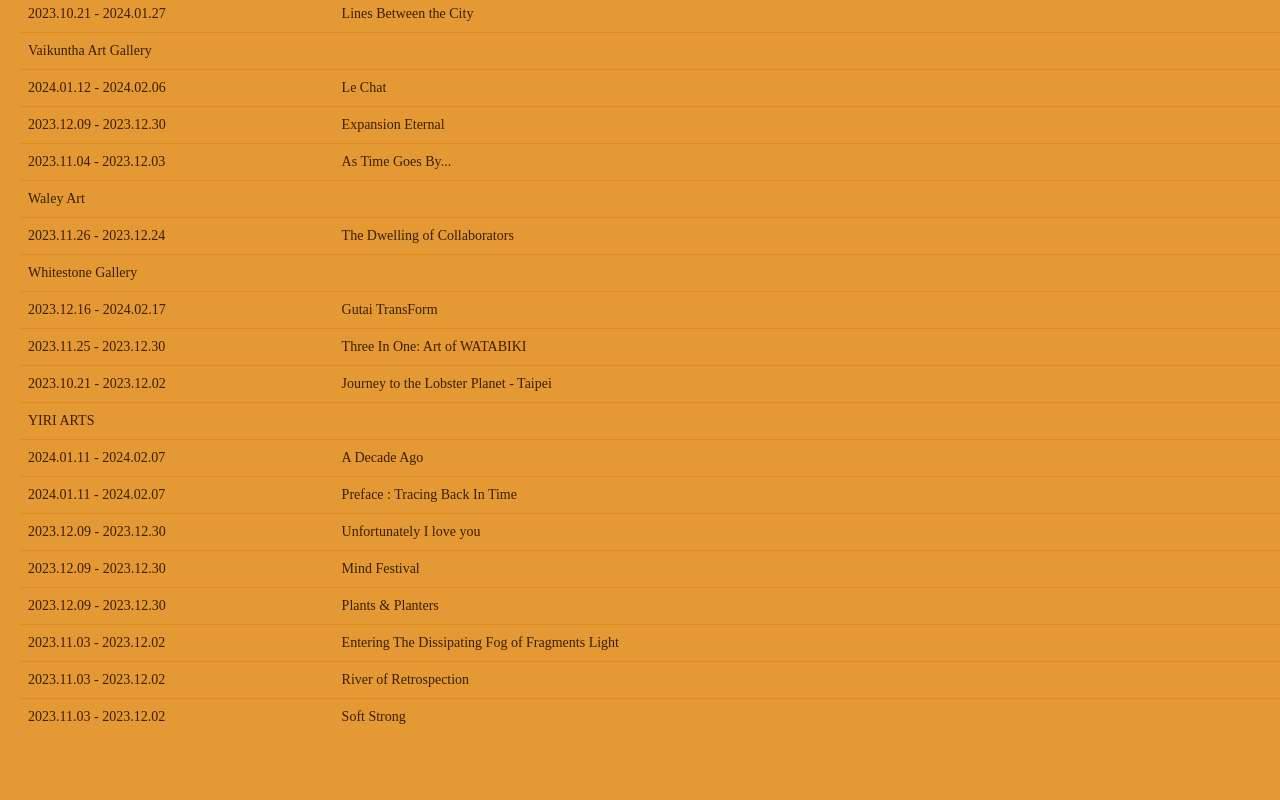
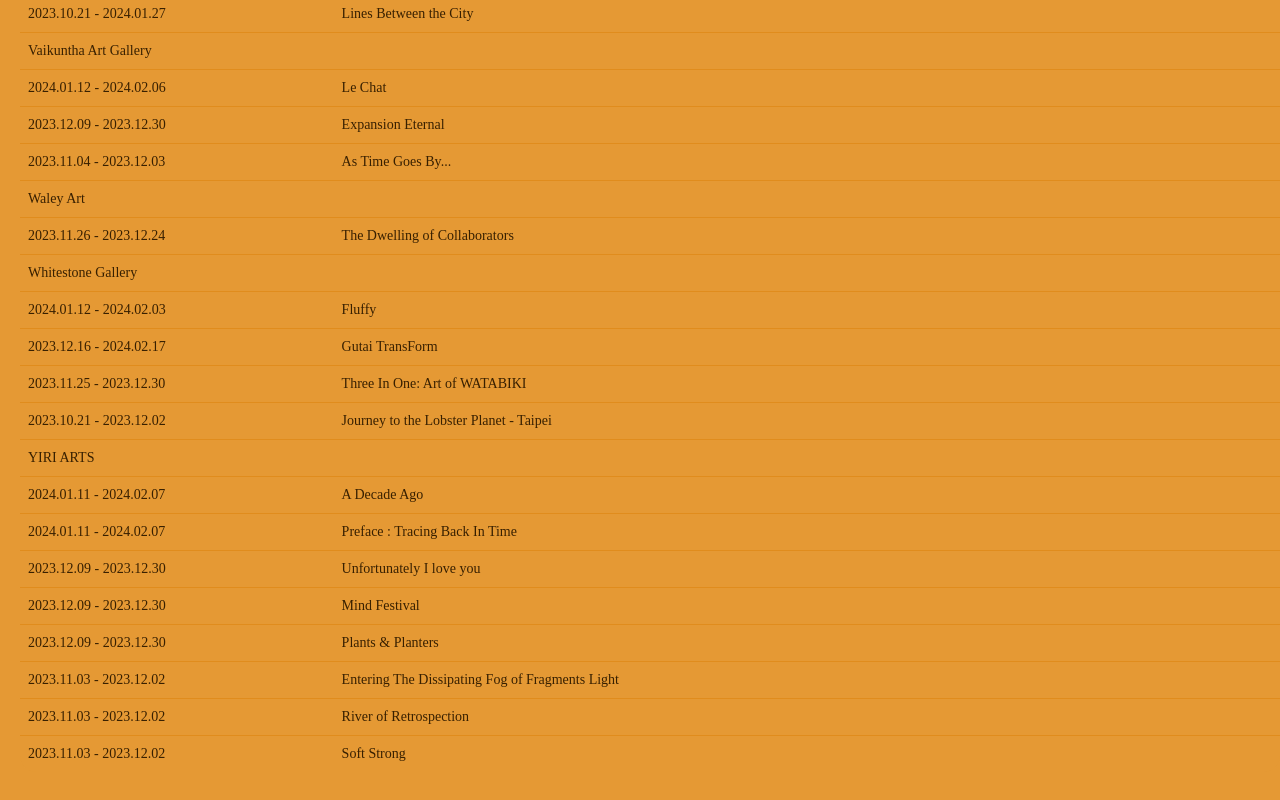
Before and after one commit to tjHsu/gallery-map, a Next.js app: page /events in a window 1280 px wide. Shown: the part 4508-5308 px from the top of the page. Built offline with nearby package versions, Linux system fonts and the light colour scheme; a web font is replaced by a local one.

Commit message:
Update Constants.ts

```diff
--- a/src/constants/Constants.ts
+++ b/src/constants/Constants.ts
@@ -3335,6 +3335,11 @@
     website: "https://www.whitestone-gallery.com/",
     isSeparator: false,
     exhibitions: [{
+      artist: "Ryotaro Muramatsu",
+      showName: "Fluffy",
+      date: "2024.01.12 - 2024.02.03",
+      openingDate: "2024.01.26 fri 16:00"
+    },{
       artist: "Yuko & Senkichiro NASAKA",
       showName: "Gutai TransForm",
       date: "2023.12.16 - 2024.02.17",
```
